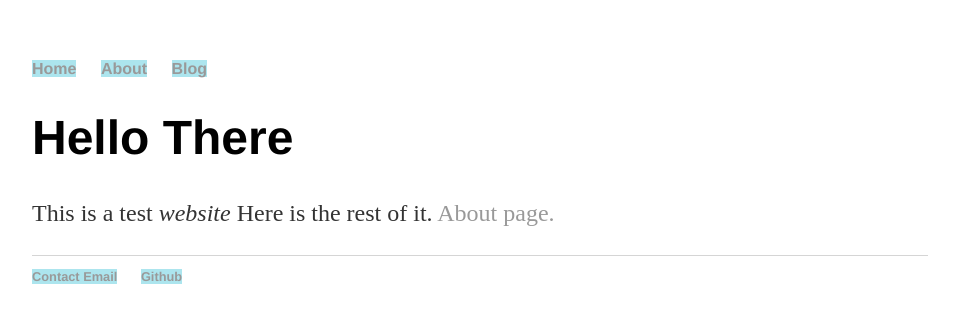
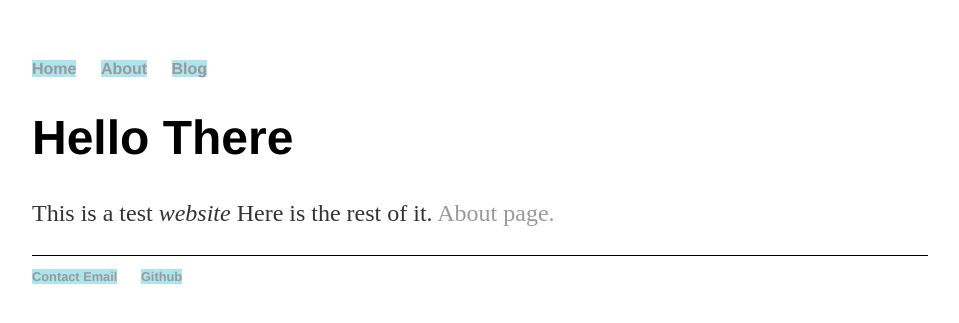
Before and after one commit to beauhodes/beauhodes.github.io, a Jekyll site: the page built from index.html, in a window 1280 px wide. Shown: the top 323 px of the page, without its empty margins (160-1119 px from the left). Built offline with Jekyll 4.4.1, drawn with Linux system fonts in a browser that asks for light colours.

Commit message:
Update main.css

```diff
--- a/css/main.css
+++ b/css/main.css
@@ -30,7 +30,7 @@ p {
     color: #333;
 }
 footer {
-    border-top: 1px solid #d5d5d5;
+    border-top: 1px solid black;
     font-size: .8em;
 }
 
```
